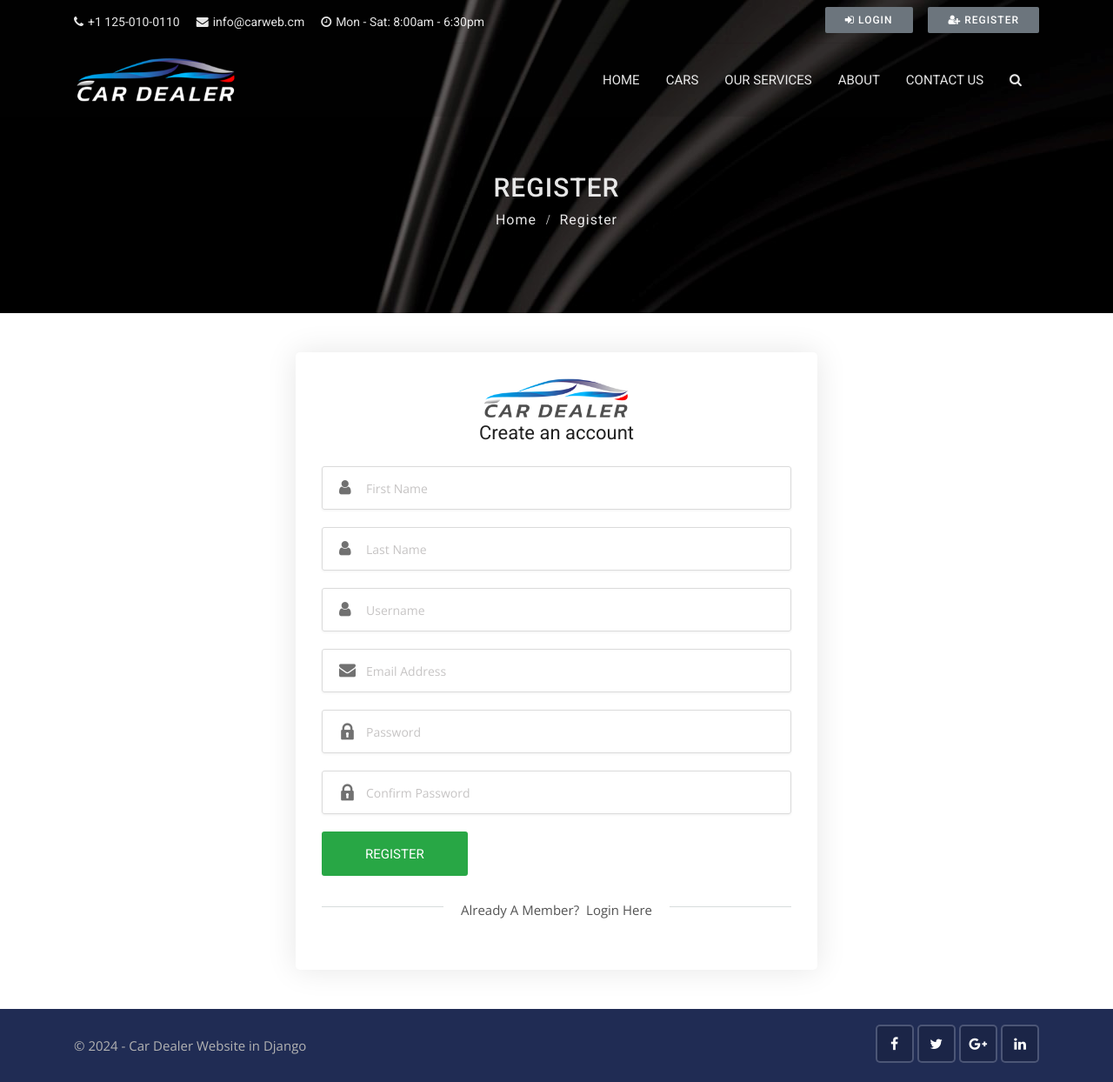
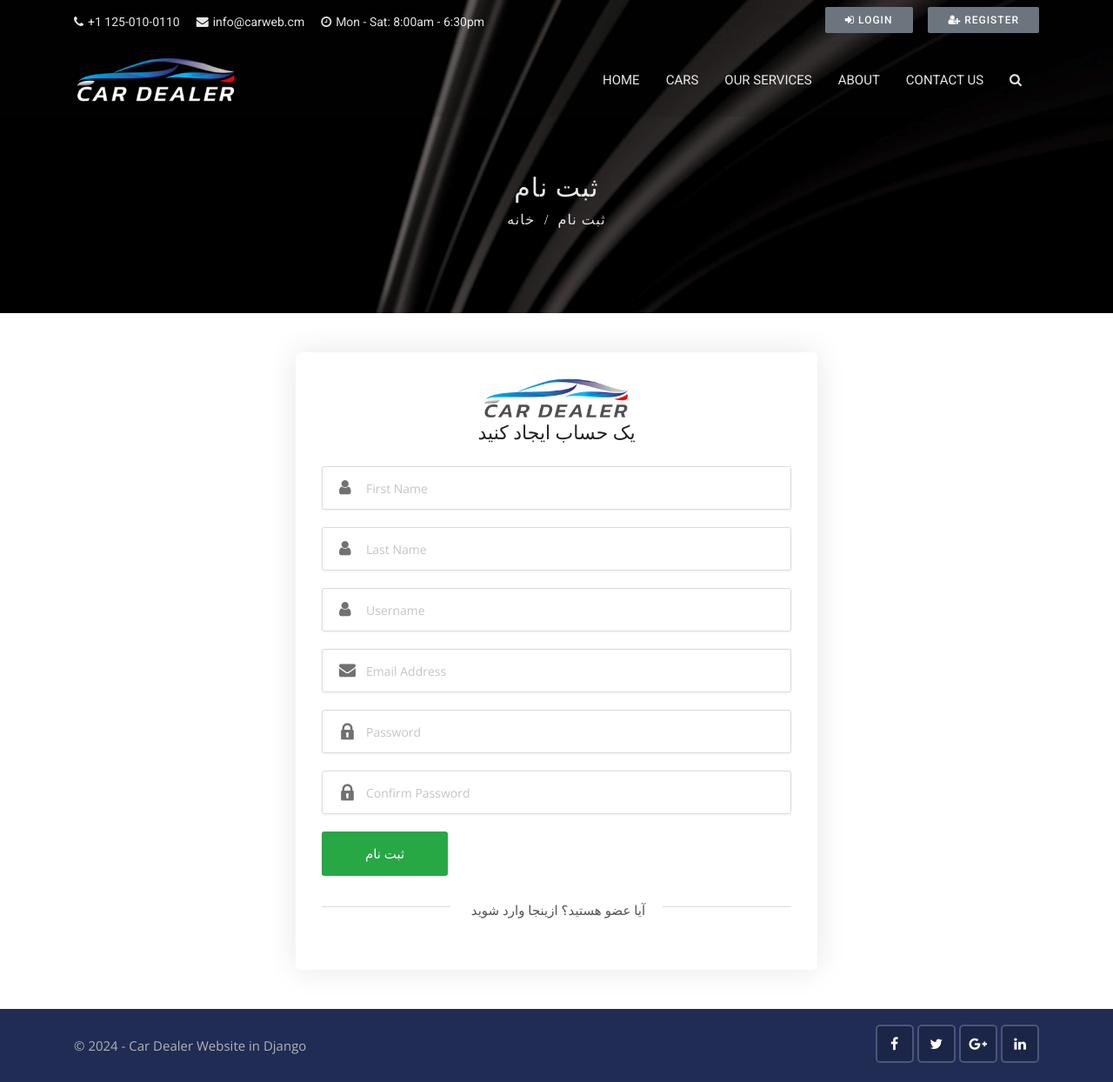
Before and after one commit to Ali-M-Tabatabaei/online-car-store, a Django app: page /accounts/register in a window 1280 px wide. Shown: the whole page at 87% size. Run offline with Django 3.2, Linux system fonts and the light colour scheme; some libraries are stand-ins or nearby versions.

Commit message:
updated login.html and register.html

```diff
--- a/webApp/templates/accounts/login.html
+++ b/webApp/templates/accounts/login.html
@@ -41,10 +41,10 @@
                             <i class="flaticon-lock"></i>
                         </div>
                         <div class="form-group mb-0 clearfix">
-                            <button type="submit" class="btn-md btn-success float-left">Login</button>
+                            <button type="submit" class="btn-md btn-success float-left">ورود</button>
                         </div>
                         <div class="extra-login clearfix">
-                            <span><p>Don't have an account? <a href="{% url 'register' %}" class="thembo"> Register here</a></p></span>
+                            <span><p>حساب کاربری ندارید؟ <a href="{% url 'register' %}" class="thembo"> اینجا ثبت نام کنید</a></p></span>
                         </div>
                         <div class="clearfix"></div>
 
--- a/webApp/templates/accounts/register.html
+++ b/webApp/templates/accounts/register.html
@@ -7,10 +7,10 @@
 <div class="sub-banner overview-bgi">
     <div class="container breadcrumb-area">
         <div class="breadcrumb-areas">
-            <h1>Register</h1>
+            <h1>ثبت نام</h1>
             <ul class="breadcrumbs">
-                <li><a href="{% url 'home' %}">Home</a></li>
-                <li class="active">Register</li>
+                <li><a href="{% url 'home' %}">خانه</a></li>
+                <li class="active">ثبت نام</li>
             </ul>
         </div>
     </div>
@@ -26,7 +26,7 @@
                             <img src="{% static 'img/logos/cardealerLogo.png' %}" alt="logo">
                         </a>
                     </div>
-                    <h3>Create an account</h3>
+                    <h3>یک حساب ایجاد کنید</h3>
 
                     {% include 'includes/messages.html' %}
                     <form action="{% url 'register' %}" method="POST">
@@ -56,10 +56,10 @@
                             <i class="flaticon-lock"></i>
                         </div>
                         <div class="form-group mb-0 clearfix">
-                            <button type="submit" class="btn-md btn-success float-left">Register</button>
+                            <button type="submit" class="btn-md btn-success float-left">ثبت نام</button>
                         </div>
                         <div class="extra-login clearfix">
-                            <span><p>Already a member? <a href="{% url 'login' %}" class="thembo"> Login here</a></p></span>
+                            <span><p>آیا عضو هستید؟ <a href="{% url 'login' %}" class="thembo"> ازینجا وارد شوید</a></p></span>
                         </div>
                         <div class="clearfix"></div>
 
```
